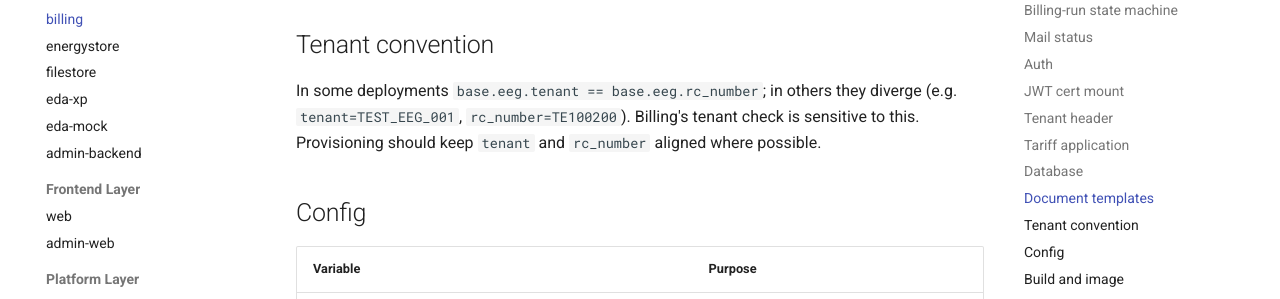
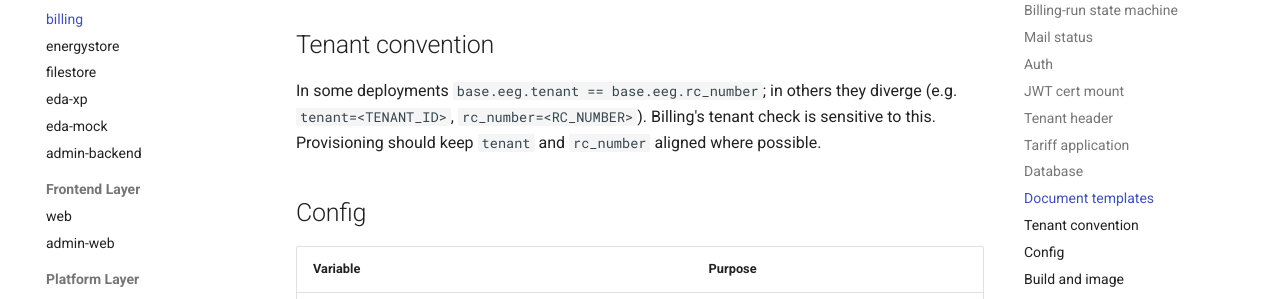
Before and after one commit to eegfaktura/eegfaktura-docs, an MkDocs documentation site: the page built from docs/services/billing.md, in a window 1280 px wide and 900 px high, scrolled down 3721 px. Shown: the part 152-451 px from the top of the window. Built offline with MkDocs 1.6.1 and Material for MkDocs 9.7.7, drawn with Linux system fonts in a browser that asks for light colours; comment, search, counter and statistics services are not loaded.

Commit message:
fix(docs): replace real tenant IDs with placeholders (track-2 audit) (#2)

```diff
--- a/docs/services/billing.md
+++ b/docs/services/billing.md
@@ -120,7 +120,7 @@ These are managed in the admin UI ("Abrechnungseinstellungen") and stored alongs
 
 ## Tenant convention
 
-In some deployments `base.eeg.tenant == base.eeg.rc_number`; in others they diverge (e.g. `tenant=TEST_EEG_001`, `rc_number=TE100200`). Billing's tenant check is sensitive to this. Provisioning should keep `tenant` and `rc_number` aligned where possible.
+In some deployments `base.eeg.tenant == base.eeg.rc_number`; in others they diverge (e.g. `tenant=<TENANT_ID>`, `rc_number=<RC_NUMBER>`). Billing's tenant check is sensitive to this. Provisioning should keep `tenant` and `rc_number` aligned where possible.
 
 ## Config
 
```
